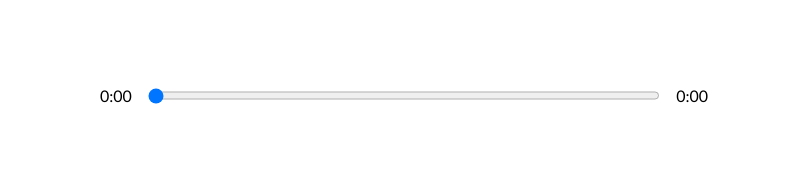
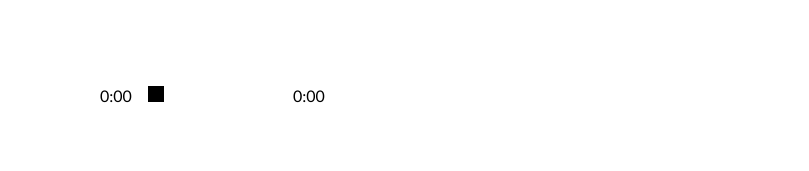
Before and after one commit to AllanSaleh/react-music-player, a React (Create React App) app: page / in a window 1280 px wide. Shown: the part 490-661 px from the top of the page, without its empty margins (236-1045 px from the left). Built offline with nearby package versions, Linux system fonts and the light colour scheme.

Commit message:
⚙️ removed all the default styling of the input range element

```diff
--- a/src/components/Player.js
+++ b/src/components/Player.js
@@ -73,6 +73,7 @@ const Player = ({
     <div className="player-container">
       <div className="duration-bar">
         <p>{formatTime(trackInfo.currentTime)}</p>
+        <div className="track-bar">
           <input
             type="range"
             min={0}
@@ -80,6 +81,8 @@ const Player = ({
             max={trackInfo.duration || 0}
             onChange={dragHandler}
           />
+          <div className="animate-track-bar"></div>
+        </div>
         <p>{trackInfo.duration ? formatTime(trackInfo.duration) : "0:00"}</p>
       </div>
       <div className="player-controllers">
--- a/src/styles/_player.scss
+++ b/src/styles/_player.scss
@@ -8,9 +8,12 @@
 .duration-bar {
   width: 50%;
   display: flex;
+  align-items: center;
   input {
     width: 100%;
-    padding-block: 1rem;
+    -webkit-appearance: none;
+    background: transparent;
+    cursor: pointer;
   }
   p {
     padding: 1rem;
@@ -26,3 +29,9 @@
     cursor: pointer;
   }
 }
+input[type="range"]::-webkit-slider-thumb {
+  -webkit-appearance: none;
+  height: 16px;
+  width: 16px;
+  background-color: black;
+}
```
Lines whose indentation alone changed are shown as unchanged.
